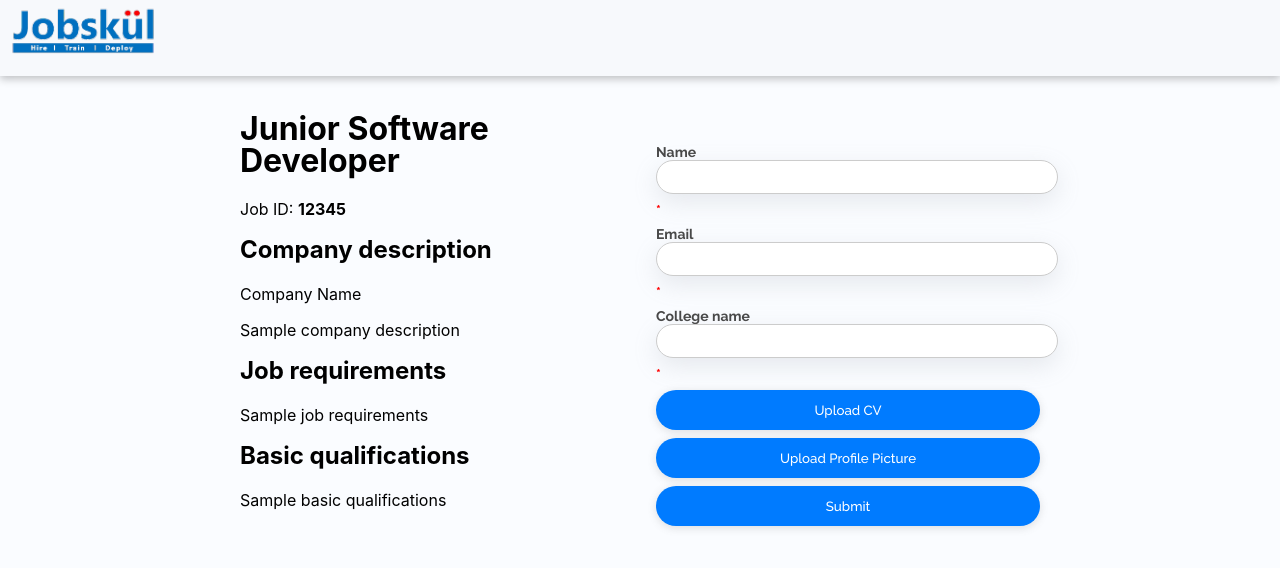
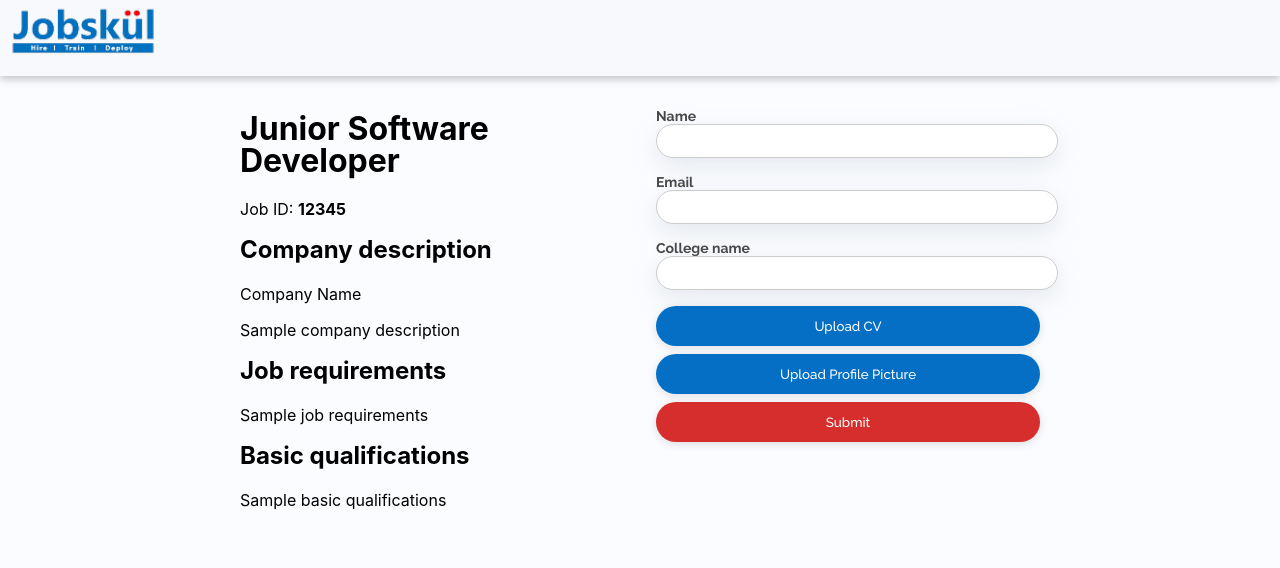
Before and after one commit to InternsJobskul420/JSHire, a React (Create React App) app in the folder iaas1.1/: page /uploadcv in a window 1280 px wide. Shown: the top 568 px of the page. Built offline with nearby package versions, Linux system fonts and the light colour scheme.

Commit message:
routes done

```diff
--- a/iaas1.1/src/interfaces/Admin/SuperUser/HiringCompanyForm.module.css
+++ b/iaas1.1/src/interfaces/Admin/SuperUser/HiringCompanyForm.module.css
@@ -121,14 +121,14 @@ body {
   margin-bottom: 20px;
 }
 
-label {
+.Mylabel {
   display: block;
   margin-bottom: 5px;
   color: #484848;
 
 }
 
-label:after {
+.Mylabel:after {
   content:" *";
   color: red;
 }
--- a/iaas1.1/src/interfaces/Admin/SuperUser/HiringCompnayForm.js
+++ b/iaas1.1/src/interfaces/Admin/SuperUser/HiringCompnayForm.js
@@ -94,11 +94,11 @@ export const HiringCompnayForm = () => {
         <form className={styles.form} onSubmit={handleSubmit}>
           <div className={styles.column}>
           <div className={styles.formGroup}>
-          <label htmlFor="companyName">Company Name</label>
+          <label className={styles.Mylabel} htmlFor="companyName">Company Name</label>
           <input type="text" id="companyName" name="companyName" value={credentials.companyName} required className={styles.formInput} onChange={handleChange} />
         </div>
             <div className={styles.formGroup}>
-              <label htmlFor="company-description">Company Description </label>
+              <label className={styles.Mylabel} htmlFor="company-description">Company Description </label>
               <textarea
                 id="company-description"
                 name="description"
@@ -111,7 +111,7 @@ export const HiringCompnayForm = () => {
           </div>
           <div className={styles.column}>
           <div className={styles.formGroup}>
-        <label htmlFor="phoneNumber">Phone Number</label>
+        <label className={styles.Mylabel} htmlFor="phoneNumber">Phone Number</label>
         <input
           type="number"
           id="quantity"
@@ -121,11 +121,11 @@ export const HiringCompnayForm = () => {
         onChange={handleChange}/>
         </div>
         <div className={styles.formGroup}>
-          <label htmlFor="email">Email</label>
+          <label className={styles.Mylabel} htmlFor="email">Email</label>
           <input type="email" id="email" name="email" value={credentials.email} required className={styles.formInput} onChange={handleChange}/>
         </div>
         <div className={styles.formGroup}>
-          <label htmlFor="password">Password</label>
+          <label className={styles.Mylabel} htmlFor="password">Password</label>
           <input type="password" id="password"name="password" value={credentials.password} required className={styles.formInput} onChange={handleChange}/>
         </div>
             <div className={styles.formGroup}>
--- a/iaas1.1/src/interfaces/Admin/SuperUser/LoginSU.js
+++ b/iaas1.1/src/interfaces/Admin/SuperUser/LoginSU.js
@@ -77,8 +77,8 @@ const LoginSU = () => {
               id="email"
               name="username"
               value={credentialsSU.username}
+              onChange={handleChange}
               className={styles.roundedInput}
-              onChange={handleChange}
             />
           </div>
           <div className={styles.formGroup}>
--- a/iaas1.1/src/interfaces/Candidate/UploadCv.js
+++ b/iaas1.1/src/interfaces/Candidate/UploadCv.js
@@ -1,8 +1,62 @@
-import React from 'react';
+import React, { useState } from 'react'
+import axios from 'axios'
 import styles from './UploadCv.module.css';
 import jobskulLogo from '../../assets/jobskulLogo.svg';
+import { useNavigate } from 'react-router-dom'
 
 export const UploadCv = () => {
+
+  const [credentialsStd, setCredentialsStd] = useState({});
+
+  let navigate = useNavigate();
+  console.log(credentialsStd);
+
+  const handleSubmit = async (e) => {
+    e.preventDefault();
+    console.log(credentialsStd)
+    try {
+      console.log("inside handle submit");
+      let response = await axios.post("http://localhost:80/api/loginSU",
+        {
+          name: credentialsStd.name,
+          email: credentialsStd.email,
+          collegeName: credentialsStd.collegeName,
+        },
+        {
+          headers: {
+            "Content-Type": "application/json",
+          },
+        }
+      );
+
+      console.log(response);
+      console.log(response.data);
+      console.log(response.data.success);
+      if (response.data.success == true) {
+        navigate('/')
+      }
+    } catch (error) {
+      console.log(error);
+    }
+
+
+  };
+
+  // const test = () => {
+  //   console.log("test");
+  // };
+
+  const handleChange = (e) => {
+    console.log(e.target)
+    const { name, value } = e.target;
+    setCredentialsStd((prevData) => ({
+      ...prevData,
+      [name]: value,
+    }));
+
+    // console.log(credentialsSU);
+  };
+
   return (
     <div>
       <nav className={styles.navbar}>
@@ -24,22 +78,25 @@ export const UploadCv = () => {
             <p>Sample basic qualifications</p>
           </div>
           <div className={styles.rightColumn}>
-            <form>
+            <form onSubmit={handleSubmit}>
               <label className={styles.label}>
                 Name
-                <input type="text" name="name" className={styles.input} />
+                <input type="text" name="name" className={styles.input} value={credentialsStd.name}
+                  onChange={handleChange} />
               </label>
               <label className={styles.label}>
                 Email
-                <input type="email" name="email" className={styles.input} />
+                <input type="email" name="email" className={styles.input} value={credentialsStd.email}
+                  onChange={handleChange}/>
               </label>
               <label className={styles.label}>
                 College name
-                <input type="text" name="college" className={styles.input} />
+                <input type="text" name="college" className={styles.input} value={credentialsStd.collegeName}
+                  onChange={handleChange}/>
               </label>
               <button className={styles.button}>Upload CV</button>
               <button className={styles.button}>Upload Profile Picture</button>
-              <button type="submit" className={styles.button}>Submit</button>
+              <button type="submit" className={styles.subButton}>Submit</button>
             </form>
           </div>
         </div>
--- a/iaas1.1/src/interfaces/Candidate/UploadCv.module.css
+++ b/iaas1.1/src/interfaces/Candidate/UploadCv.module.css
@@ -45,12 +45,12 @@
 }
 
 .rightColumn {
-    margin-top: auto;
     flex: 1;
     padding-left: 1rem;
 }
 
 form {
+    margin-top: 1rem;
     display: flex;
     flex-direction: column;
 }
@@ -68,13 +68,39 @@ form {
 
 .button {
     padding: 0.5rem 1rem;
-    background-color: #007bff;
-    color: #fff;
     border: none;
     cursor: pointer;
     margin-bottom: 0.5rem;
+    height: 2.5rem;
+    border-radius: 2rem;
+    background-color: #056FC6;
+    color: white;
+    font-family: 'Raleway';
+    cursor: pointer;
+    transition-duration: 0.4s;
+    box-shadow: rgba(99, 99, 99, 0.2) 0px 2px 8px 0px;
 }
 
-.button:last-child {
-    margin-bottom: 0;
+.button:hover {
+    box-shadow: rgba(0, 0, 0, 0.24) 0px 3px 8px;
 }
+
+.button:active {
+    background-color: #04589E;
+    box-shadow: rgba(0, 0, 0, 0.35) 0px 5px 15px;
+    transform: translateY(3px);
+}
+
+.subButton {
+    background-color: #D52E2D;
+}
+
+.subButton:hover {
+    box-shadow: rgba(0, 0, 0, 0.24) 0px 3px 8px;
+}
+
+.subButton:active {
+    background-color: #aa2424;
+    box-shadow: rgba(0, 0, 0, 0.35) 0px 5px 15px;
+    transform: translateY(3px);
+}
```
Also changed, not shown: 1 other file (tests, documents, lock files or other folders).
